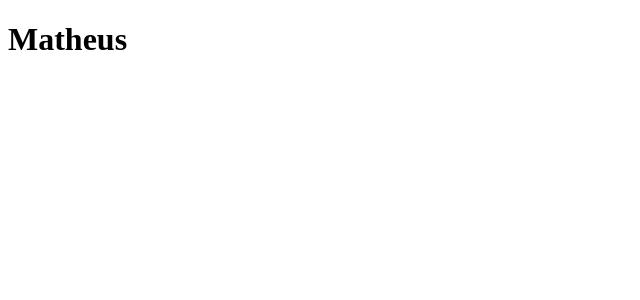
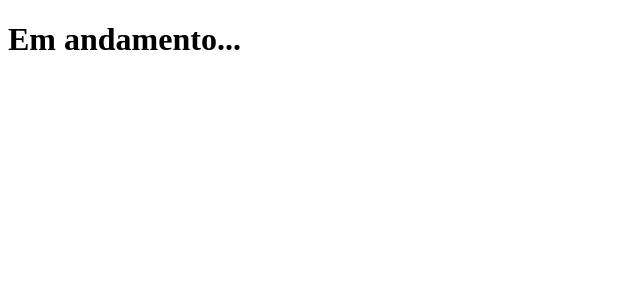
Before and after one commit to matheusribeiroavila/newspapel, a Next.js app: page / in a window 1280 px wide. Shown: the top 300 px of the page, without its empty margins (0-640 px from the left). Built offline with nearby package versions, Linux system fonts and the light colour scheme.

Commit message:
Commit Test in my new dev enviromnent

```diff
--- a/pages/index.js
+++ b/pages/index.js
@@ -1,5 +1,5 @@
 function Home() {
-  return <h1>Matheus</h1>;
+  return <h1>Em andamento...</h1>;
 }
 
 export default Home;
```
